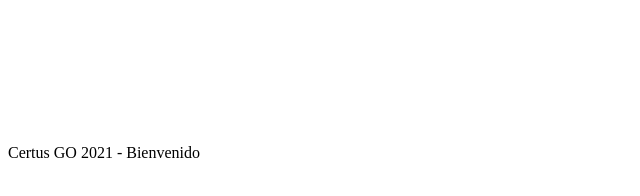
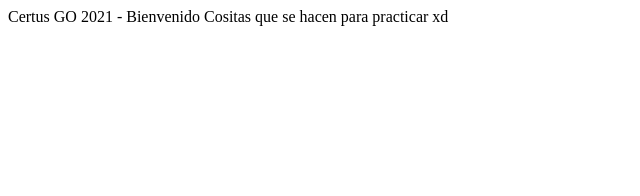
Before and after one commit to LuisMiguelTorresGiron/LuisMiguelTorresGiron.github.io, a plain HTML site: page index.html in a window 1280 px wide. Shown: the whole page, without its empty margins (0-640 px from the left). Drawn offline with Linux system fonts and the light colour scheme.

Commit message:
version 3

```diff
--- a/index.html
+++ b/index.html
@@ -8,7 +8,7 @@
 </head>
 <body>
     Certus GO 2021 - Bienvenido
+    Cositas que se hacen para practicar xd
 
-    <canvas>cositas que se hacen pa practicar</canvas>
 </body>
 </html>
```
